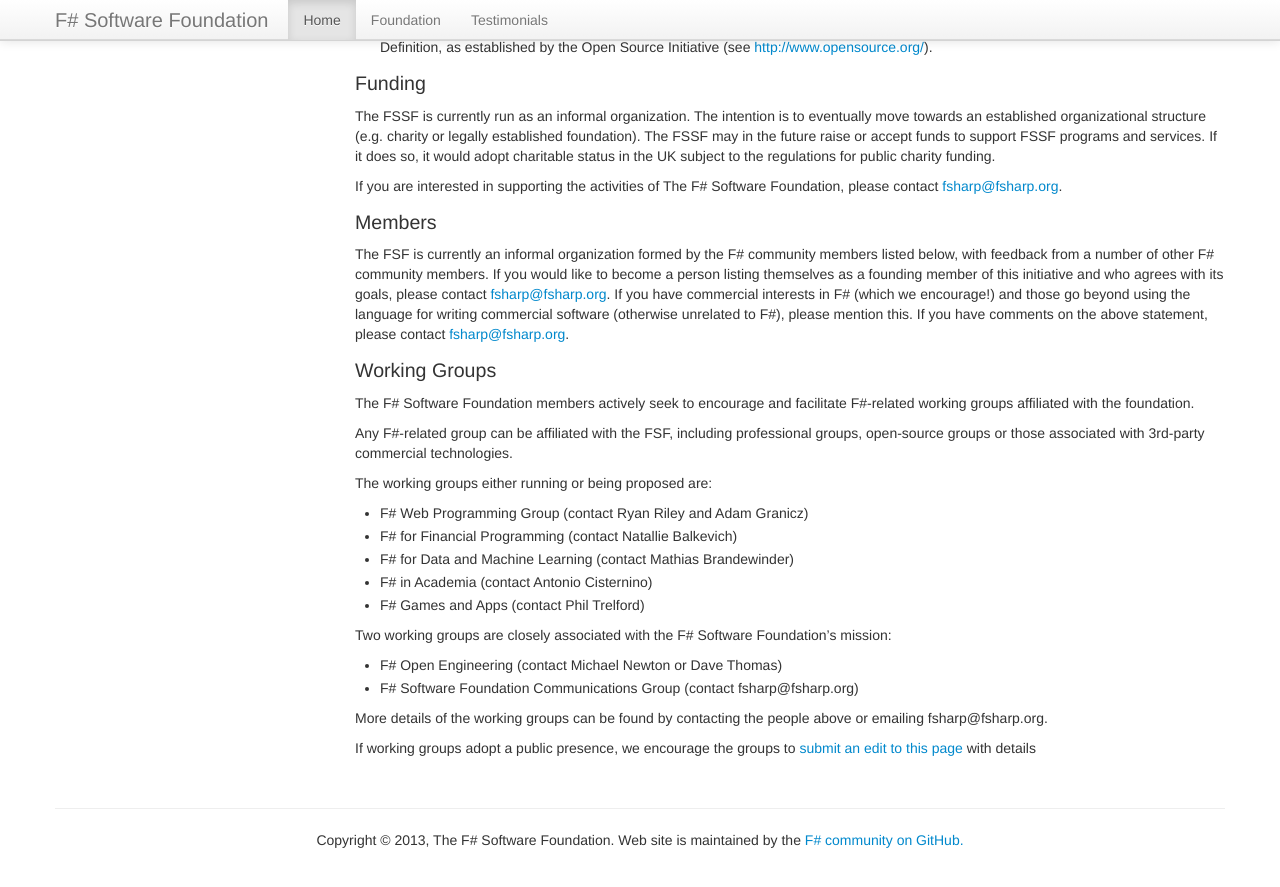
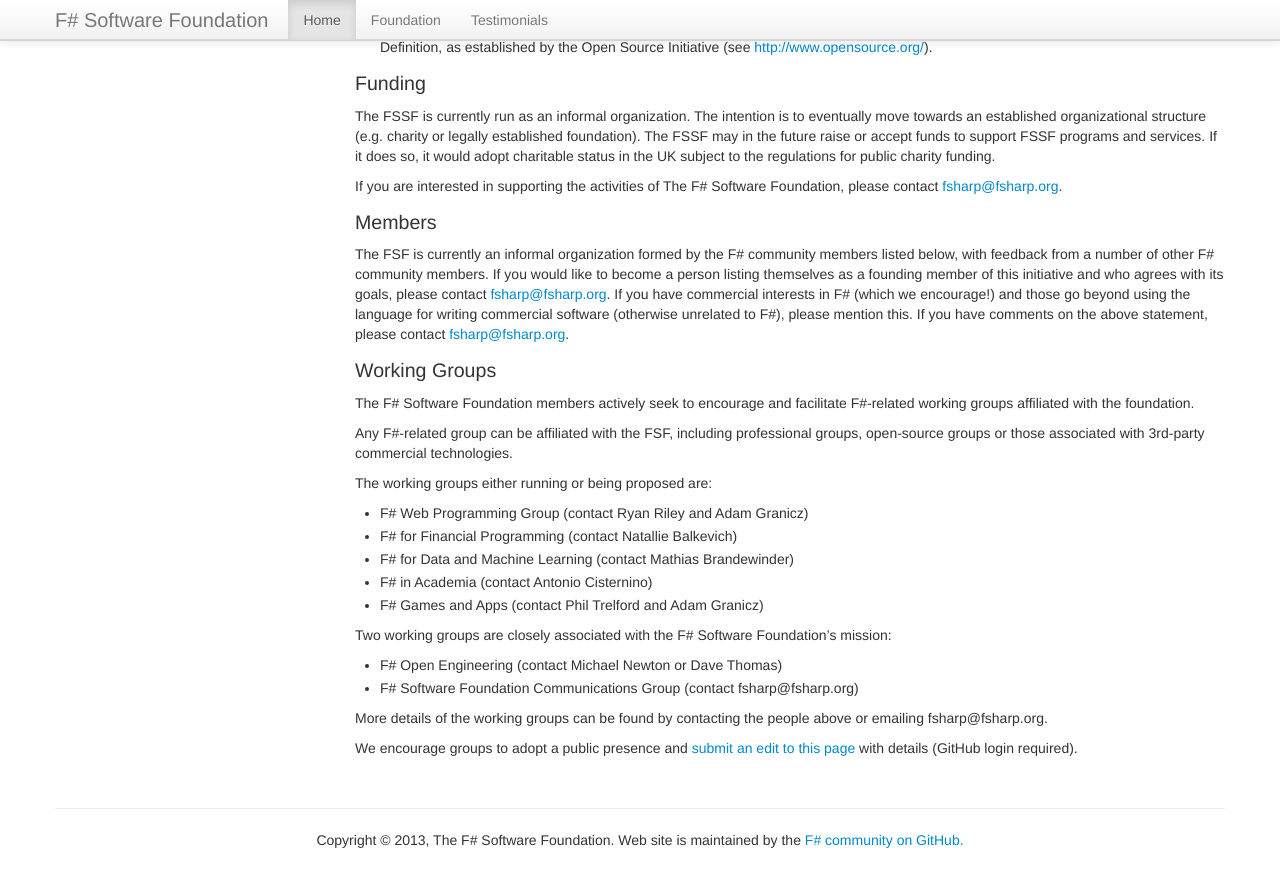
Before and after one commit to fsharp/fsharp.org, a Jekyll site: the page built from working-groups/index.md, in a window 1280 px wide and 900 px high, scrolled down 1227 px. Shown: the top 887 px of the window. Built offline with Jekyll 4.4.1, drawn with Linux system fonts in a browser that asks for light colours; nearby versions of some CDN libraries; some web fonts are replaced; comment, search, counter and statistics services are not loaded.

Commit message:
Update index.md

```diff
--- a/working-groups/index.md
+++ b/working-groups/index.md
@@ -16,7 +16,7 @@
   * F# for Financial Programming (contact Natallie Balkevich)
   * F# for Data and Machine Learning (contact Mathias Brandewinder)
   * F# in Academia (contact Antonio Cisternino)
-  * F# Games and Apps (contact Phil Trelford)
+  * F# Games and Apps (contact Phil Trelford and Adam Granicz)
 
 Two working groups are closely associated with the F# Software Foundation's mission:
   * F# Open Engineering (contact Michael Newton or Dave Thomas)
@@ -25,5 +25,4 @@
 More details of the working groups can be found by contacting the people above or
 emailing fsharp@fsharp.org.
 
-If  working groups adopt a public presence, we encourage
-the groups to [submit an edit to this page](tbd) with details
+We encourage groups to adopt a public presence and [submit an edit to this page](https://github.com/fsharp/fsfoundation/edit/gh-pages/working-groups/index.md) with details (GitHub login required).
```
